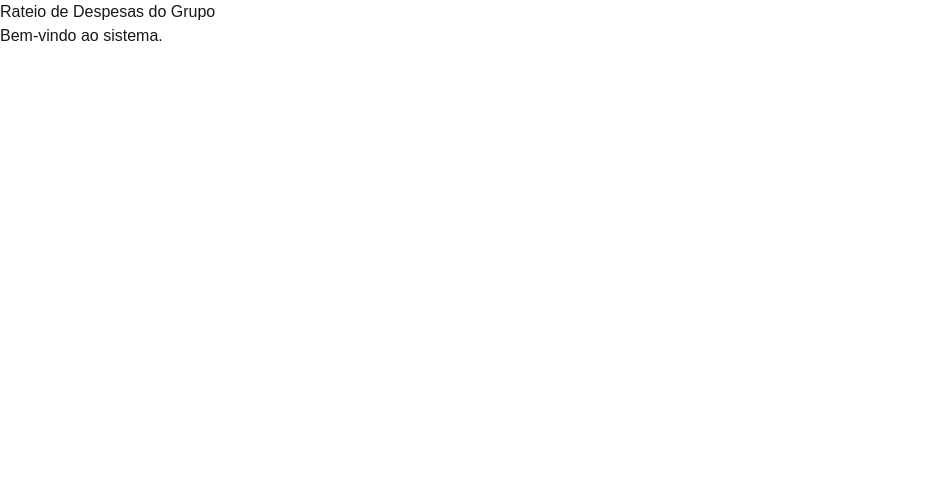
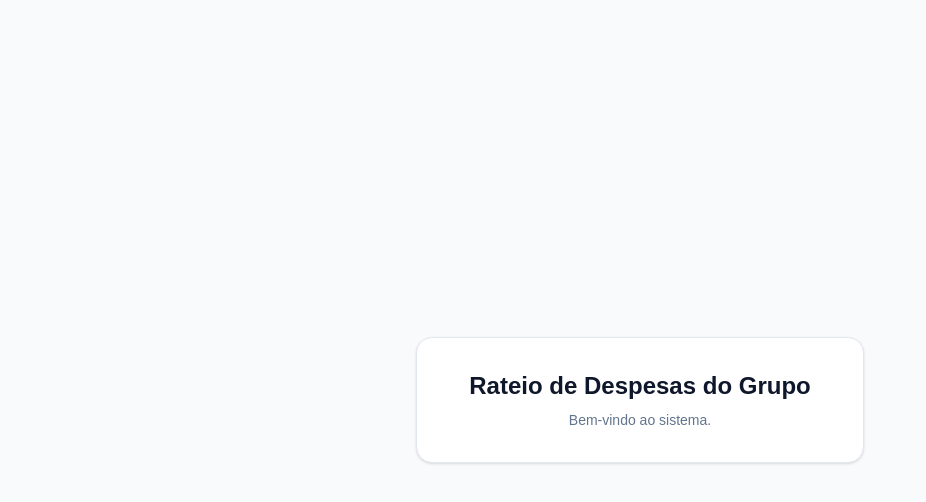
Before and after one commit to C14-Inatel-2026-2/projeto_rateio_frontend, a Next.js app: page / in a window 1280 px wide. Shown: the top 502 px of the page, without its empty margins (0-926 px from the left). Built offline with nearby package versions, Linux system fonts and the light colour scheme.

Commit message:
feat: estiliza tela inicial

```diff
--- a/src/app/page.tsx
+++ b/src/app/page.tsx
@@ -1,8 +1,12 @@
 export default function Home() {
   return (
-    <div>
-      <h1>Rateio de Despesas do Grupo</h1>
-      <p>Bem-vindo ao sistema.</p>
-    </div>
+    <main className="flex min-h-screen items-center justify-center bg-slate-50 px-4">
+      <div className="w-full max-w-md rounded-2xl border border-slate-200 bg-white p-8 text-center shadow-sm">
+        <h1 className="mb-2 text-2xl font-semibold text-slate-900">
+          Rateio de Despesas do Grupo
+        </h1>
+        <p className="text-sm text-slate-500">Bem-vindo ao sistema.</p>
+      </div>
+    </main>
   );
 }
```
